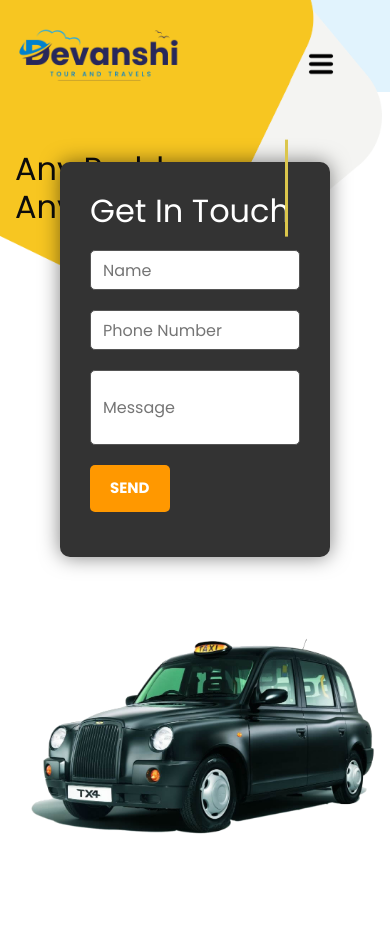
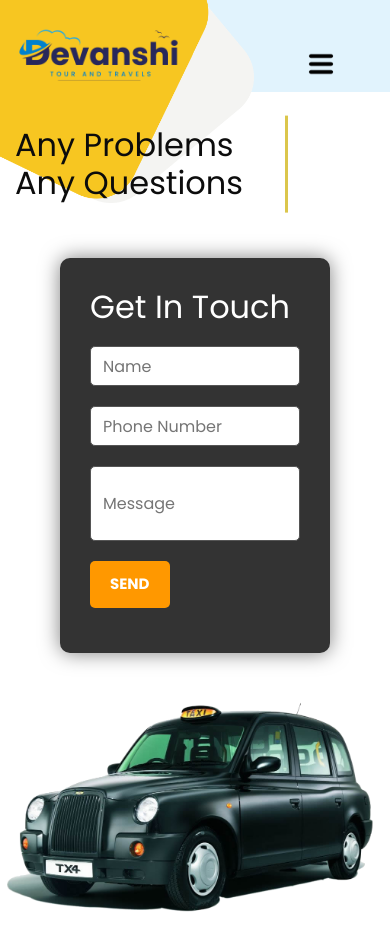
Before and after one commit to Rutu66/DEVANSHI_TOUR_AND_TRAVELS, a Django app: page /contact/ in a window 390 px wide. Before the commit the page ends 834 px from the top, so only its background shows below. Run offline with Django 4.2, Linux system fonts and the light colour scheme; some libraries are stand-ins or nearby versions.

Commit message:
responsive

```diff
--- a/static/css/responsive.css
+++ /dev/null
@@ -1,102 +0,0 @@
-/* General styles */
-@media (max-width: 992px) {
-  .slider_section .slider_form {
-    width: 100%;
-    max-width: 550px;
-    margin-top: -50px;
-    margin-bottom: -50px;
-  }
-
-  .slider_section .carousel-indicators {
-    justify-content: center;
-  }
-
-  .news_section .news_container {
-    flex-direction: column;
-  }
-
-  .news_section .news_container .box:nth-child(2) {
-    margin-top: 75px;
-    margin-bottom: 75px;
-  }
-
-  .contact_section .contact_form {
-    padding: 25px 15px;
-    margin: 0 auto;
-    max-width: 475px;
-  }
-
-  .why_section .why_container {
-    padding: 0;
-  }
-
-  .info_section .box {
-    width: 100%;
-  }
-
-  .footer_section p {
-    width: 100%;
-  }
-}
-
-@media (max-width: 768px) {
-  .about_section .detail-box {
-    padding: 0;
-    margin-bottom: 45px;
-  }
-
-  .about_section .detail-box::before {
-    right: -5px;
-  }
-
-  .about_section .img-box {
-    padding: 45px 0;
-  }
-
-  .service_section .service_container .box:nth-child(2) {
-    margin: 45px 0;
-  }
-
-  .service_section .service_container {
-    flex-direction: column;
-  }
-
-  .contact_section .img-box {
-    padding-left: 25px;
-    margin-top: 35px;
-  }
-
-  .app_section .detail-box {
-    margin-bottom: 35px;
-  }
-
-  .info_section .info_links ul {
-    flex-direction: column;
-    align-items: center;
-  }
-}
-
-@media (max-width: 420px) {
-  .why_section .box {
-    flex-direction: column;
-    align-items: center;
-    text-align: center;
-  }
-
-  .why_section .box .img-box {
-    margin-bottom: 25px;
-  }
-}
-
-@media (max-width: 360px) {
-  .app_section .detail-box .btn-box {
-    flex-direction: column;
-    align-items: center;
-  }
-}
-
-@media (min-width: 1200px) {
-  .container {
-    max-width: 1170px;
-  }
-}
--- a/static/css/style.css
+++ b/static/css/style.css
@@ -68,7 +68,7 @@ body {
   width: 3px;
   height: 100%;
   top: 50%;
-  right: 875px;
+  right: 900px;
   -webkit-transform: translateY(-50%);
           transform: translateY(-50%);
   z-index: 1;
@@ -103,9 +103,10 @@ body {
   position: absolute;
   top: 0;
   left: 0;
-  height: 318%;
-  width: 96%;
-  background-image: url(../images/hero-bg2.png);
+  height: 120%;
+  width: 100%;
+  background-color: rgb(255, 206, 72)  ;
+  /* background-image: url(../images/hero-bg2.png); */
   background-size: 100%;
   background-repeat: no-repeat;
 }
@@ -116,8 +117,8 @@ body {
   position: absolute;
   top: 0;
   left: 0;
-  height: 975%;
-  width: 98%;
+  height: 930%;
+  width: 65%;
   background-image: url(../images/hero-bg2.png);
   background-size: 100%;
   background-repeat: no-repeat;
--- a/templates/base.html
+++ b/templates/base.html
@@ -17,7 +17,8 @@
     <title>Devanshi Tour and Travels</title>
 
     <!-- slider stylesheet -->
-    <link rel="stylesheet" type="text/css" href="{% static 'https://cdnjs.cloudflare.com/ajax/libs/OwlCarousel2/2.3.4/assets/owl.carousel.min.css' %}" />
+    <link rel="stylesheet" type="text/css"
+        href="https://cdnjs.cloudflare.com/ajax/libs/OwlCarousel2/2.3.4/assets/owl.carousel.min.css" />
 
     <!-- bootstrap core css -->
     <link rel="stylesheet" type="text/css" href="{% static 'css/bootstrap.css' %}" />
@@ -27,8 +28,7 @@
 
     <!-- Custom styles for this template -->
     <link href="{% static 'css/style.css' %}" rel="stylesheet" />
-    <!-- responsive style -->
-    <link href="{% static 'css/responsive.css' %}" rel="stylesheet" />
+
 </head>
 
 <body class="sub_page">
@@ -45,9 +45,9 @@
                         </span>
                     </a>
                     <button class="navbar-toggler" type="button" data-toggle="collapse"
-                        data-target="#navbarSupportedContent" aria-controls="navbarSupportedContent"
-                        aria-expanded="false" aria-label="Toggle navigation">
-                        <span class="navbar-toggler-icon"></span>
+                    data-target="#navbarSupportedContent" aria-controls="navbarSupportedContent"
+                    aria-expanded="false" aria-label="Toggle navigation">
+                    <span class="navbar-toggler-icon"></span>
                     </button>
 
                     <div class="collapse navbar-collapse" id="navbarSupportedContent">
@@ -129,10 +129,6 @@
 
     <!-- footer section -->
 
-    <script src="https://code.jquery.com/jquery-3.5.1.slim.min.js"></script>
-    <script src="https://cdn.jsdelivr.net/npm/@popperjs/core@2.5.3/dist/umd/popper.min.js"></script>
-    <script src="https://stackpath.bootstrapcdn.com/bootstrap/4.5.2/js/bootstrap.min.js"></script>
-
     <script type="text/javascript" src="{% static 'js/jquery-3.4.1.min.js' %}"></script>
     <script type="text/javascript" src="{% static 'js/bootstrap.js' %}"></script>
     <script type="text/javascript" src="https://cdnjs.cloudflare.com/ajax/libs/OwlCarousel2/2.3.4/owl.carousel.min.js"></script>
--- a/templates/contact.html
+++ b/templates/contact.html
@@ -1,31 +1,29 @@
 {% extends "base.html" %}
+
 {% block body %}
 {% load static %}
 
-<!DOCTYPE html>
-<html lang="en">
-<head>
-    <meta charset="UTF-8">
-    <meta name="viewport" content="width=device-width, initial-scale=1.0">
-    <title>Contact - Taxi Company</title>
-    <!-- Load your CSS here -->
-    <link rel="stylesheet" href="{% static 'css/style.css' %}">
-</head>
-<body>
+<!-- responsive style -->
+<link href="{% static 'css/contact-responsive.css' %}" rel="stylesheet" />
 
+<!-- contact section -->
 
-    <!-- Contact Section -->
+<section class="contact_section index_layout_padding-bottom">
+    <div class="container">
         <br>
-    <br>
-    <section class="contact_section layout_padding_contact">
-        <div class="container">
         <div class="heading_container">
             <h2>
-                    Any Problems <br>
+                Any Problems <br />
                 Any Questions
               </h2>
           </div>
+        <br>
+        <br>
+      <br>
+
     </div>
+    <br>
+    <br>
     <div class="container-fluid">
       <div class="row">
         <div class="col-md-5 offset-md-1">
@@ -53,16 +51,13 @@
         </div>
         <div class="col-md-6 px-0">
           <div class="img-box">
-                        <img src="{% static 'images/f.png' %}" alt="Contact Image">
+            <img src="{% static 'images/f.png' %}" alt="" />
           </div>
         </div>
       </div>
     </div>
   </section>
-    <!-- End Contact Section -->
 
-
-</body>
-</html>
+<!-- end contact section -->
 
 {% endblock body %}
--- a/templates/service.html
+++ b/templates/service.html
@@ -2,6 +2,8 @@
 {% load static %}
 {% block body %}
 
+ <!-- responsive style -->
+ <link href="{% static 'css/service-responsive.css' %}" rel="stylesheet" />
 
   <!-- service section -->
 
```
Also changed, not shown: templates/about.html (+7 -2 lines), templates/index.html (+6 -4 lines), db.sqlite3. Lines whose indentation alone changed are shown as unchanged.
